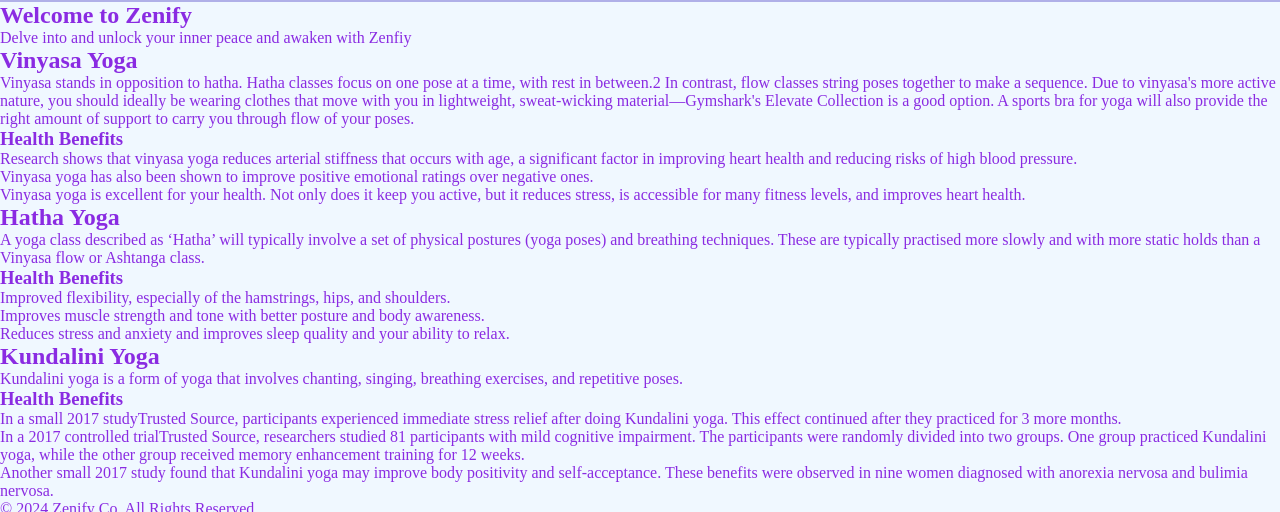
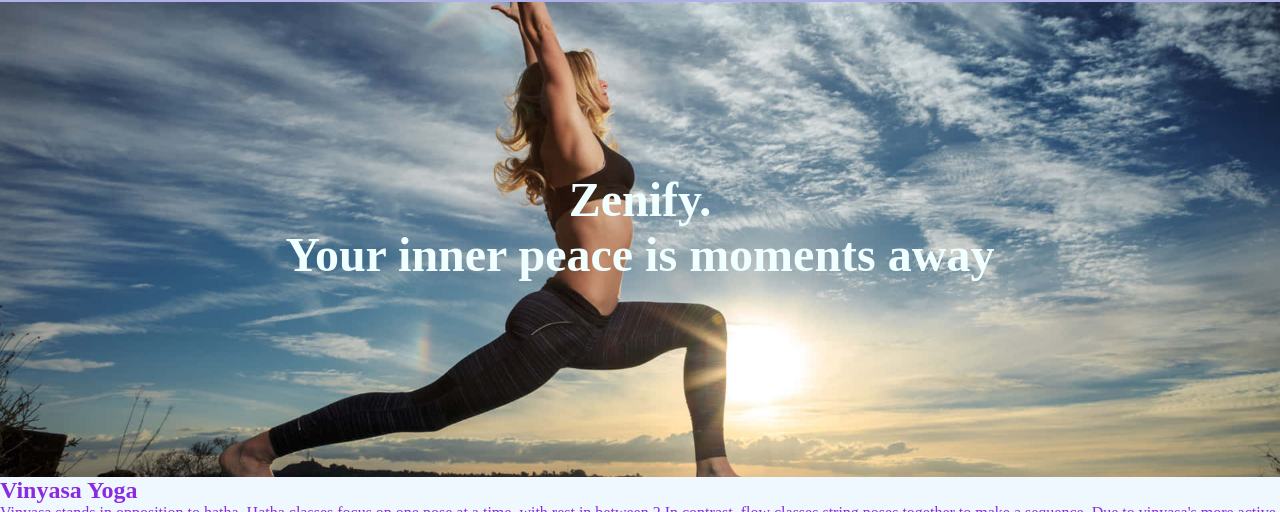
Before and after one commit to IbrahimAbedghane/ZenfiyProject1, a plain HTML site: page index.html in a window 1280 px wide. Shown: the part 61-573 px from the top of the page. Drawn offline with Linux system fonts and the light colour scheme.

Commit message:
removed the P from the hero section, added styling to her and added hero image

```diff
--- a/aseets/css/style.css
+++ b/aseets/css/style.css
@@ -40,3 +40,17 @@ nav ul li a {
 a:hover {
     text-decoration: underline;
 }
+
+.hero {
+    background-image: url("../yoga-hero.jpg");
+    background-size: cover;
+    background-position: center;
+    text-align: center;
+    padding: 170px 0;
+}
+
+.hero h1 {
+    font-size: 3em;
+    margin-bottom: 25px;
+    color: azure;
+}
--- a/index.html
+++ b/index.html
@@ -30,8 +30,10 @@
 
     <section class="hero">
         <div class="hero-content">
-            <h1>Welcome to Zenify</h1>
-            <p>Delve into and unlock your inner peace and awaken with Zenfiy</p>
+            <h1>Zenify.
+                <br>
+                Your inner peace is moments away
+            </h1>
         </div>
     </section>
 
```
Also changed, not shown: aseets/yoga-hero.jpg (added).
